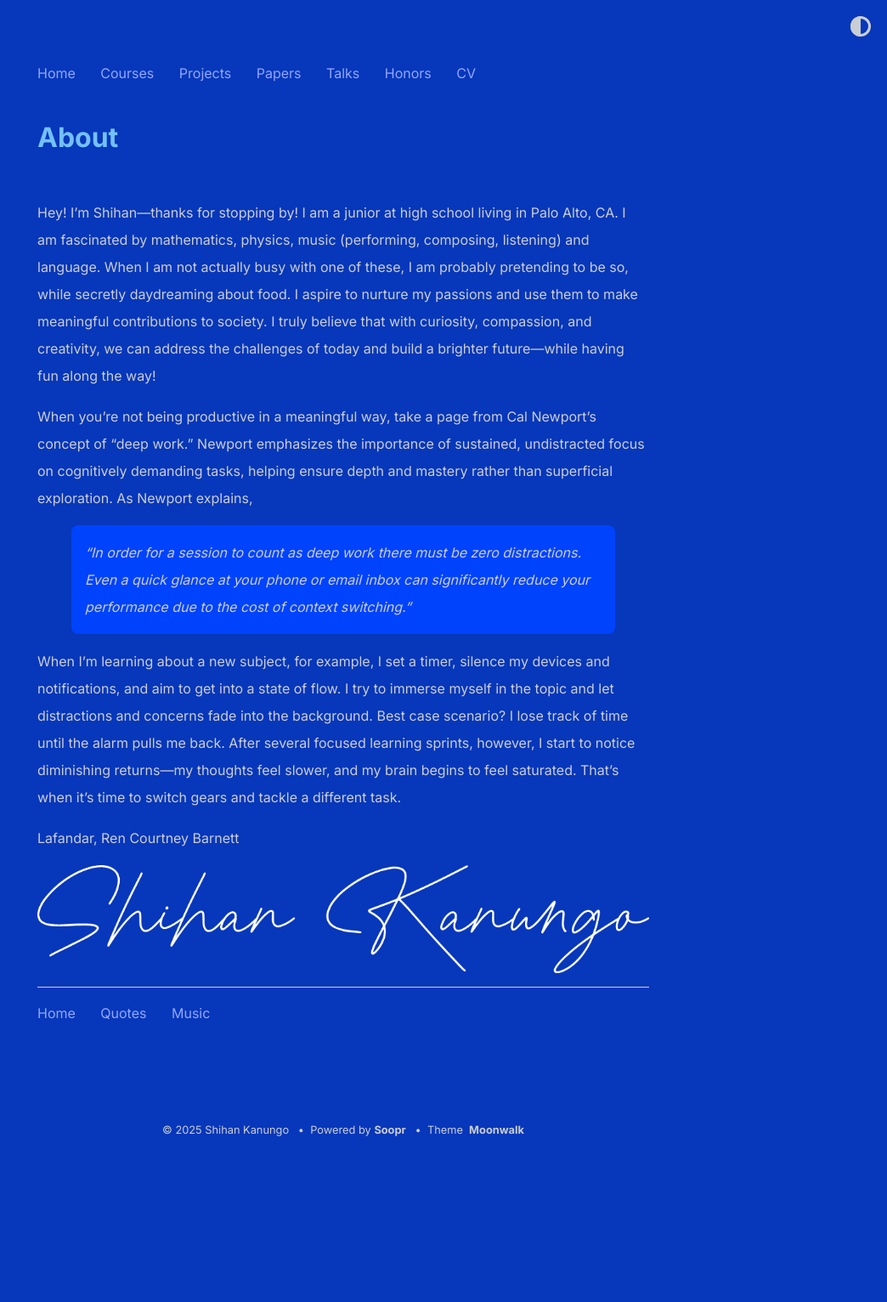
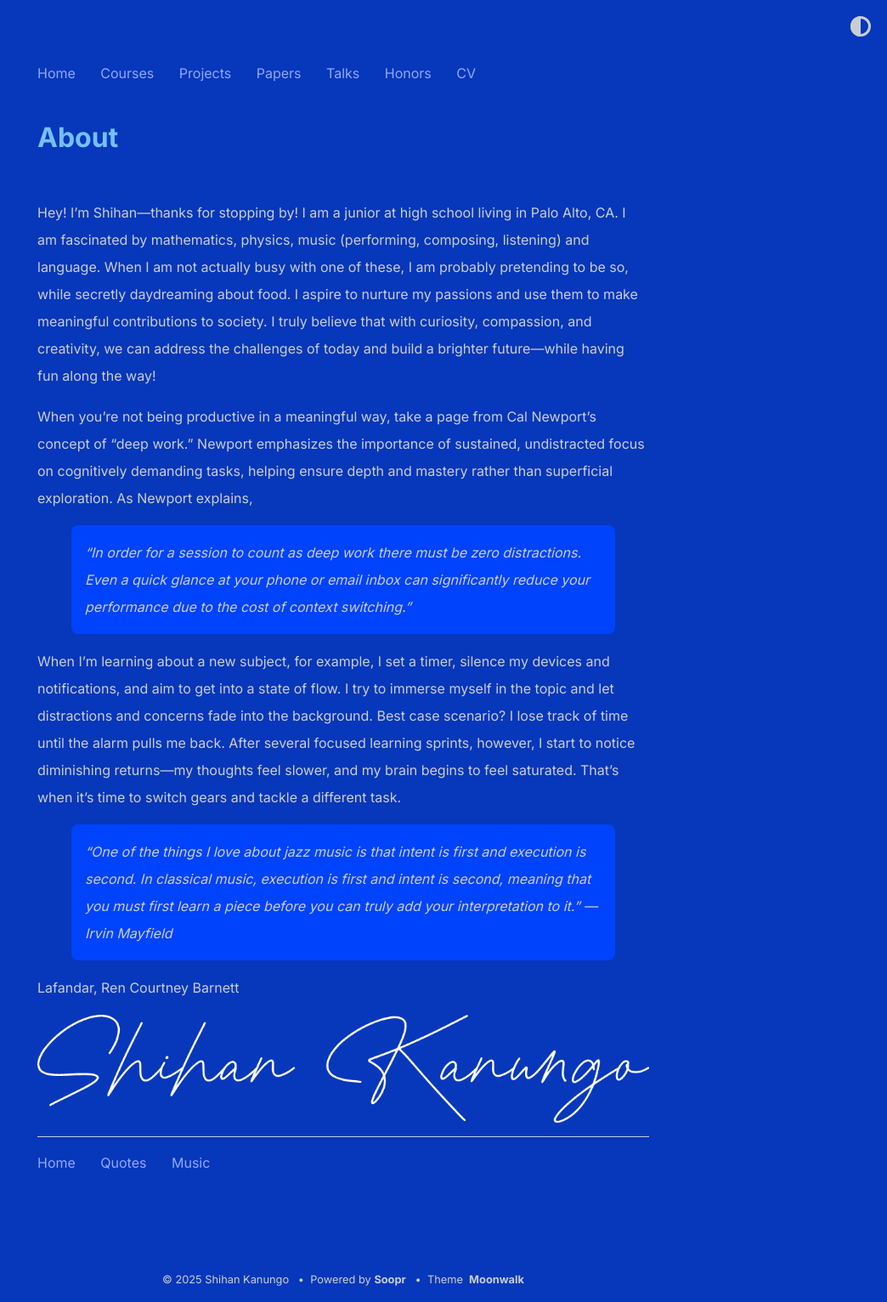
Before and after one commit to shihankanungo/shihankanungo.github.io, a Jekyll site: the page built from about.md, in a window 1280 px wide. Shown: the whole page at 85% size, without its empty margins (236-1280 px from the left). Built offline with Jekyll 4.4.1, drawn with Linux system fonts in a browser that asks for light colours; before the commit the page ends 1356 px from its top, so only the background shows below that.

Commit message:
Update about.md

```diff
--- a/about.md
+++ b/about.md
@@ -11,6 +11,9 @@ When you're not being productive in a meaningful way, take a page from Cal Newpo
 
 When I’m learning about a new subject, for example, I set a timer, silence my devices and notifications, and aim to get into a state of flow. I try to immerse myself in the topic and let distractions and concerns fade into the background. Best case scenario? I lose track of time until the alarm pulls me back. After several focused learning sprints, however, I start to notice diminishing returns—my thoughts feel slower, and my brain begins to feel saturated. That’s when it’s time to switch gears and tackle a different task.
 
+> "One of the things I love about jazz music is that intent is first and execution is second. In classical music, execution is first and intent is second, meaning that you must first learn a piece before you can truly add your interpretation to it." --- Irvin Mayfield
+
+
 Lafandar, Ren
 Courtney Barnett
 
```
